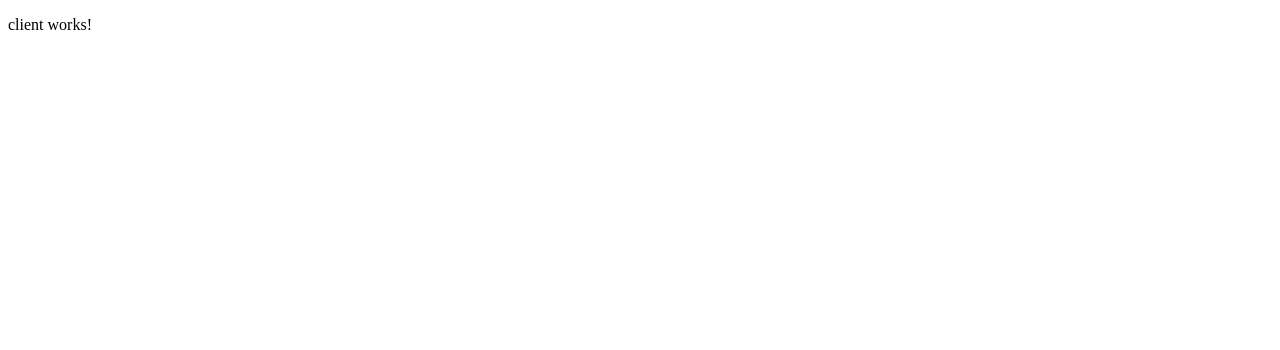
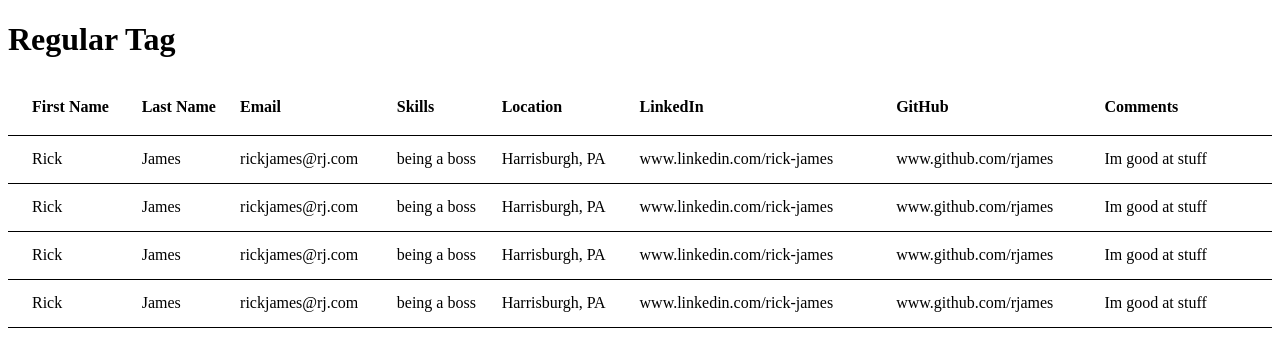
Before and after one commit to coderwine/eRecruit-Client, an Angular app: page / in a window 1280 px wide. Shown: the top 350 px of the page. Built offline with nearby package versions, Linux system fonts and the light colour scheme.

Commit message:
finally got the table working

```diff
--- a/src/app/client/client.component.html
+++ b/src/app/client/client.component.html
@@ -1,4 +1,5 @@
-<p>client works!</p>
+<h1>Regular Tag
+</h1>
 
 <table mat-table [dataSource]="dataSource" class="mat-elevation-z8">
 
@@ -7,46 +8,46 @@
 
     <!-- Position Column -->
     <ng-container matColumnDef="firstName">
-      <th mat-header-cell *matHeaderCellDef> No. </th>
-      <td mat-cell *matCellDef="let element"> {{element.firstName} </td>
+      <th mat-header-cell *matHeaderCellDef> First Name </th>
+      <td mat-cell *matCellDef="let element"> {{element.firstName}} </td>
     </ng-container>
 
     <!-- Name Column -->
     <ng-container matColumnDef="lastName">
-      <th mat-header-cell *matHeaderCellDef> Name </th>
+      <th mat-header-cell *matHeaderCellDef>Last Name</th>
       <td mat-cell *matCellDef="let element"> {{element.lastName}} </td>
     </ng-container>
 
     <!-- Weight Column -->
     <ng-container matColumnDef="email">
-      <th mat-header-cell *matHeaderCellDef> Weight </th>
-      <td mat-cell *matCellDef="let element"> {{element.email} </td>
+      <th mat-header-cell *matHeaderCellDef>Email</th>
+      <td mat-cell *matCellDef="let element"> {{element.email}} </td>
     </ng-container>
 
     <!-- Symbol Column -->
     <ng-container matColumnDef="skills">
-      <th mat-header-cell *matHeaderCellDef> Symbol </th>
+      <th mat-header-cell *matHeaderCellDef>Skills</th>
       <td mat-cell *matCellDef="let element"> {{element.skills}} </td>
     </ng-container>
 
     <ng-container matColumnDef="location">
-        <th mat-header-cell *matHeaderCellDef> No. </th>
+        <th mat-header-cell *matHeaderCellDef>Location</th>
         <td mat-cell *matCellDef="let element"> {{element.location}} </td>
       </ng-container>
 
-      <ng-container matColumnDef="LinkedIn">
-        <th mat-header-cell *matHeaderCellDef> No. </th>
+      <ng-container matColumnDef="li">
+        <th mat-header-cell *matHeaderCellDef>LinkedIn</th>
         <td mat-cell *matCellDef="let element"> {{element.li}} </td>
       </ng-container>
 
-      <ng-container matColumnDef="GitHub">
-        <th mat-header-cell *matHeaderCellDef> No. </th>
-        <td mat-cell *matCellDef="let element"> {{element.gh} </td>
+      <ng-container matColumnDef="gh">
+        <th mat-header-cell *matHeaderCellDef>GitHub</th>
+        <td mat-cell *matCellDef="let element"> {{element.gh}} </td>
       </ng-container>
 
       <ng-container matColumnDef="comments">
-        <th mat-header-cell *matHeaderCellDef> No. </th>
-        <td mat-cell *matCellDef="let element"> {{element.comments} </td>
+        <th mat-header-cell *matHeaderCellDef>Comments</th>
+        <td mat-cell *matCellDef="let element"> {{element.comments}} </td>
       </ng-container>
 
     <tr mat-header-row *matHeaderRowDef="displayedColumns"></tr>
--- a/src/app/client/client.component.ts
+++ b/src/app/client/client.component.ts
@@ -1,14 +1,44 @@
-import { Component, OnInit } from '@angular/core';
+import {Component, OnInit, Input} from '@angular/core';
 
+export interface PeriodicElement {
+  firstName: string;
+  lastName: string;
+  email: string;
+  skills: string;
+  location: string;
+  li: string;
+  gh: string;
+  comments: string
+}
+
+const ELEMENT_DATA: PeriodicElement[] = [
+  {firstName: "Rick", lastName: "James", email: "rickjames@rj.com", skills: 'being a boss', location: "Harrisburgh, PA", li: "www.linkedin.com/rick-james", gh:"www.github.com/rjames", comments: "Im good at stuff"},
+  {firstName: "Rick", lastName: "James", email: "rickjames@rj.com", skills: 'being a boss', location: "Harrisburgh, PA", li: "www.linkedin.com/rick-james", gh:"www.github.com/rjames", comments: "Im good at stuff"},
+  {firstName: "Rick", lastName: "James", email: "rickjames@rj.com", skills: 'being a boss', location: "Harrisburgh, PA", li: "www.linkedin.com/rick-james", gh:"www.github.com/rjames", comments: "Im good at stuff"},
+  {firstName: "Rick", lastName: "James", email: "rickjames@rj.com", skills: 'being a boss', location: "Harrisburgh, PA", li: "www.linkedin.com/rick-james", gh:"www.github.com/rjames", comments: "Im good at stuff"}
+//   {position: 2, name: 'Helium', weight: 4.0026, symbol: 'He'},
+//   {position: 3, name: 'Lithium', weight: 6.941, symbol: 'Li'},
+//   {position: 4, name: 'Beryllium', weight: 9.0122, symbol: 'Be'},
+//   {position: 5, name: 'Boron', weight: 10.811, symbol: 'B'},
+//   {position: 6, name: 'Carbon', weight: 12.0107, symbol: 'C'},
+//   {position: 7, name: 'Nitrogen', weight: 14.0067, symbol: 'N'},
+//   {position: 8, name: 'Oxygen', weight: 15.9994, symbol: 'O'},
+//   {position: 9, name: 'Fluorine', weight: 18.9984, symbol: 'F'},
+//   {position: 10, name: 'Neon', weight: 20.1797, symbol: 'Ne'},
+ ];
+
+/**
+ * @title Basic use of `<table mat-table>`
+ */
 @Component({
-  selector: 'app-client',
-  templateUrl: './client.component.html',
-  styleUrls: ['./client.component.css']
-})
+    selector: 'app-client',
+    templateUrl: './client.component.html',
+    styleUrls: ['./client.component.css']
+  })
 export class ClientComponent implements OnInit {
 
-  constructor() { }
-
+  displayedColumns: string[] = ['firstName', 'lastName', 'email', 'skills', 'location', 'li', 'gh', 'comments'];
+  dataSource = ELEMENT_DATA;
   ngOnInit() {
   }
 
```
Also changed, not shown: package.json (+11 -10 lines), 1 other file (tests, documents, lock files or other folders).
